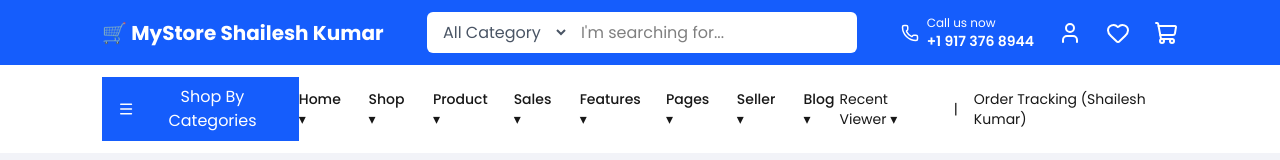
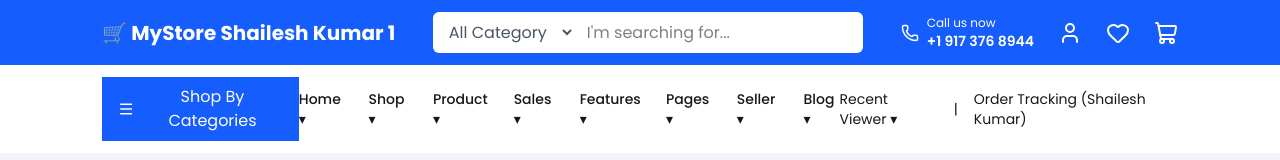
Before and after one commit to shailesh941/milkykart-next, a Next.js app: page / in a window 1280 px wide. Shown: the top 160 px of the page. Built offline with nearby package versions, Linux system fonts and the light colour scheme; no server answers.

Commit message:
add change

```diff
--- a/components/layout/Header.tsx
+++ b/components/layout/Header.tsx
@@ -66,7 +66,7 @@ export default function Header() {
         {/* Logo */}
         <div className="text-2xl font-bold flex items-center gap-1">
             <Link href="/" className="text-xl text-white font-bold">
-             🛒 MyStore Shailesh Kumar
+             🛒 MyStore Shailesh Kumar 1
             </Link>
           {/* <span className="bg-yellow-400 text-blue-700 px-2 rounded">K</span>
           <span>Kartify</span> */}
```
